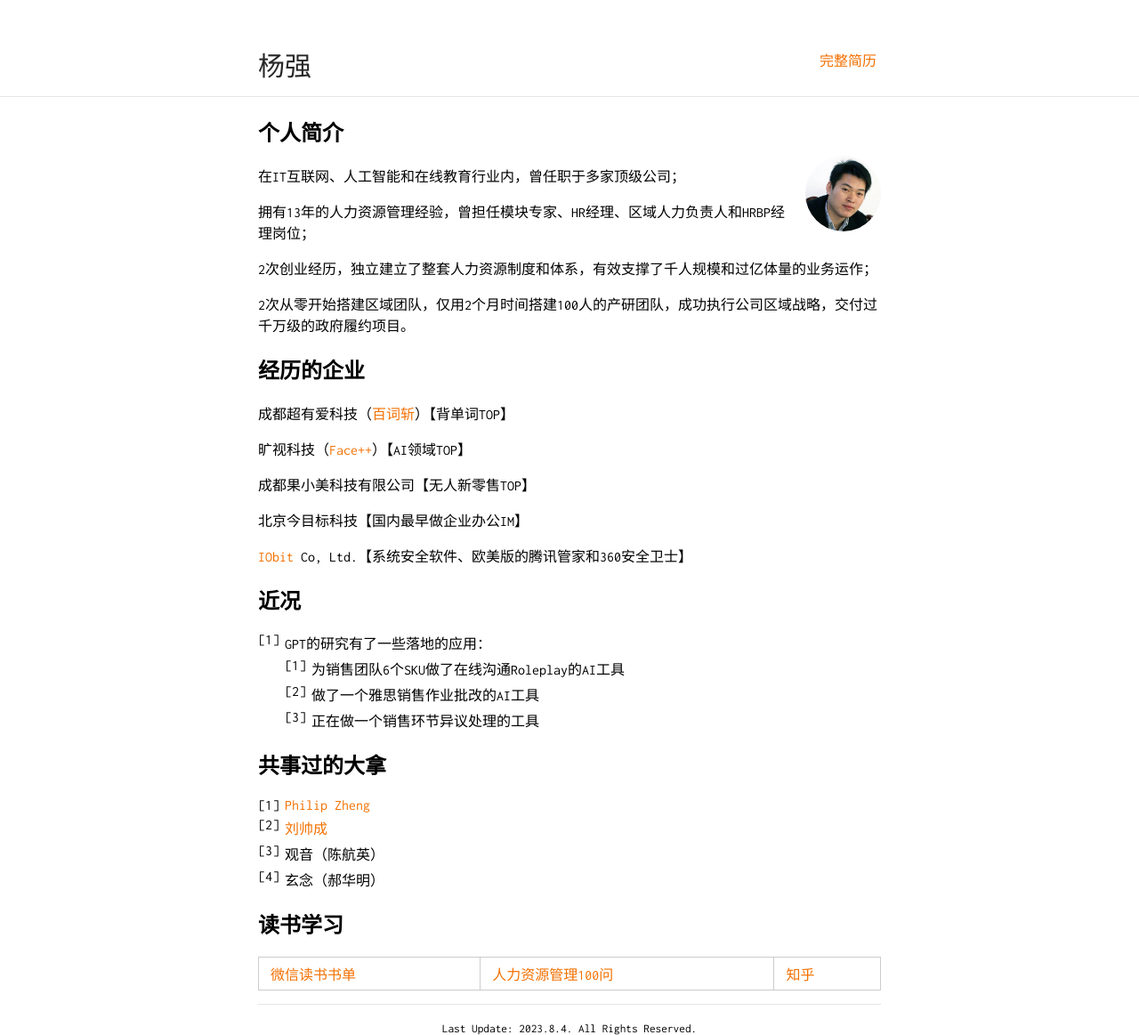
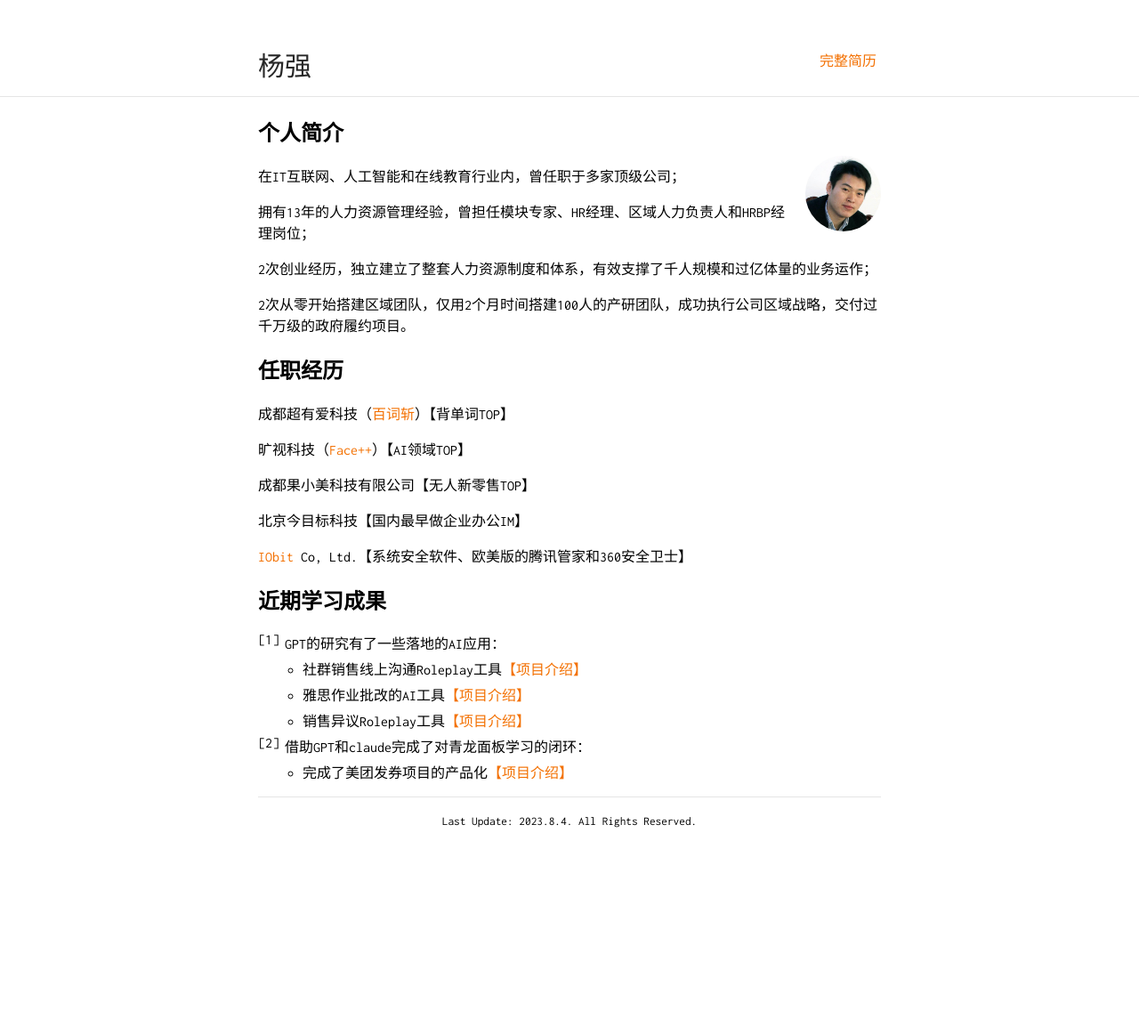
Before and after one commit to Harteyang/index, a Jekyll site: the page built from index.md, in a window 1280 px wide. Shown: the whole page at 89% size. Built offline with Jekyll 4.4.1, drawn with Linux system fonts in a browser that asks for light colours; after the commit the page ends 930 px from its top, so only the background shows below that.

Commit message:
Update index.md

```diff
--- a/index.md
+++ b/index.md
@@ -3,6 +3,7 @@ layout: default
 title: Harte的主页
 
 ---
+
 
 ## 个人简介
 
@@ -17,8 +18,7 @@ title: Harte的主页
 
 2次从零开始搭建区域团队，仅用2个月时间搭建100人的产研团队，成功执行公司区域战略，交付过千万级的政府履约项目。
 
-## 经历的企业
-
+## 任职经历
 成都超有爱科技（[百词斩](https://www.baicizhan.com/)）【背单词TOP】
 
 旷视科技（[Face++](https://www.megvii.com)）【AI领域TOP】
@@ -29,11 +29,18 @@ title: Harte的主页
 
 [IObit](https://www.iobit.com) Co, Ltd.【系统安全软件、欧美版的腾讯管家和360安全卫士】
 
-## 近况
-1. GPT的研究有了一些落地的应用：
-    1. 为销售团队6个SKU做了在线沟通Roleplay的AI工具
-    2. 做了一个雅思销售作业批改的AI工具
-    3. 正在做一个销售环节异议处理的工具
+## 近期学习成果
+1. GPT的研究有了一些落地的AI应用：
+    * 社群销售线上沟通Roleplay工具[【项目介绍】]()
+    * 雅思作业批改的AI工具[【项目介绍】]()
+    * 销售异议Roleplay工具[【项目介绍】]()
+2. 借助GPT和claude完成了对青龙面板学习的闭环：
+    * 完成了美团发券项目的产品化[【项目介绍】]()
+
+
+
+<!--
+
 
 ## 共事过的大拿
 
@@ -46,3 +53,6 @@ title: Harte的主页
 ## 读书学习
 
 [微信读书书单]()|[人力资源管理100问]()| [知乎]()
+
+
+-->
```
